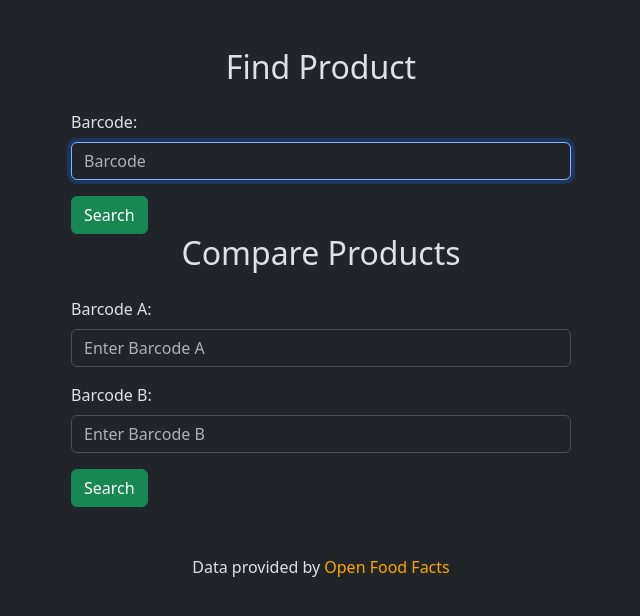
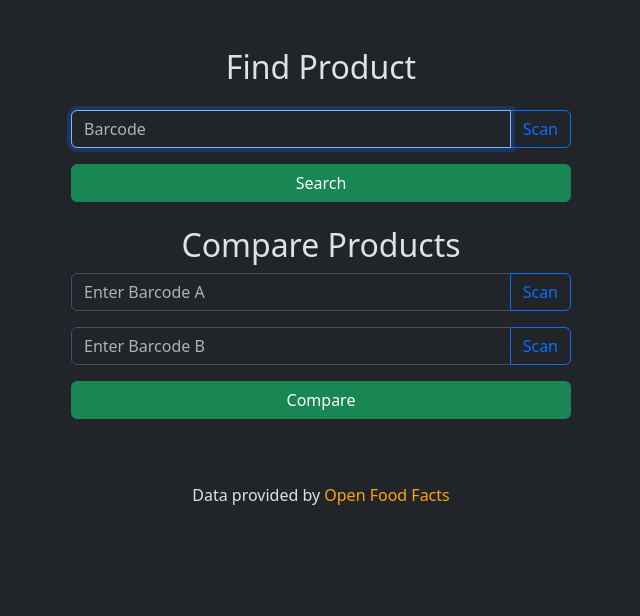
Before and after one commit to VincentBrodin/CalorieClash, a Flask app: page / in a window 1280 px wide. Shown: the part 64-680 px from the top of the page, without its empty margins (319-959 px from the left). Run offline with Flask 3, Linux system fonts and the light colour scheme; some libraries are stand-ins or nearby versions.

Commit message:
Final polish

```diff
--- a/app.py
+++ b/app.py
@@ -7,7 +7,7 @@ import pytz
 from helper import (
     apology, fix_time, login_required, insert_search, insert_settings,
     sort_by_search_time, insert_user_product, insert_new_list, get_product,
-    apology_error
+    apology_error, get_saved
 )
 
 app = Flask(__name__)
@@ -41,8 +41,7 @@ def index():
     saved = []
     # Grab all users saved products to show as autocomplete
     if session.get("user_id"):
-        saved = db.execute(
-            "SELECT * FROM user_products, products WHERE user_id = ? AND product_id = id", session["user_id"])
+        saved = get_saved(session["user_id"])
     return render_template("index.html", saved=saved)
 
 
@@ -159,6 +158,7 @@ def compare_products():
 
     is_saved_a = False
     if session.get("user_id"):
+        insert_search(db, session["user_id"], barcode_a)
         saved = db.execute(
             "SELECT * FROM user_products WHERE user_id = ? AND product_id = ?", session["user_id"], barcode_a)
         is_saved_a = len(saved) != 0
@@ -174,6 +174,7 @@ def compare_products():
 
     is_saved_b = False
     if session.get("user_id"):
+        insert_search(db, session["user_id"], barcode_b)
         saved = db.execute(
             "SELECT * FROM user_products WHERE user_id = ? AND product_id = ?", session["user_id"], barcode_b)
         is_saved_b = len(saved) != 0
@@ -205,11 +206,9 @@ def shopping_list():
 
     saved = []
     if session.get("user_id"):
-        saved = db.execute(
-            "SELECT * FROM user_products, products WHERE user_id = ? AND product_id = id", session["user_id"])
+        saved = get_saved(session["user_id"])
 
     return render_template("list.html", shopping_list=shopping_list, products=products, saved=saved)
-
 
 # Grab all users saved products to show as autocomplete
 @app.route("/add_product_to_list", methods=["POST"])
--- a/helper.py
+++ b/helper.py
@@ -49,7 +49,7 @@ def get_product(barcode):
 
         if not validate_data(data):
             product.has_error = True
-            product.error.status = 404
+            product.error.status = 403
             product.error.message = "Product is missing data"
             return product
 
@@ -194,3 +194,6 @@ def login_required(f):
         return f(*args, **kwargs)
 
     return decorated_function
+
+def get_saved(user_id):
+    return db.execute("SELECT DISTINCT p.id, p.name FROM products p JOIN (SELECT product_id FROM user_searches WHERE user_id = ? UNION SELECT product_id FROM user_products WHERE user_id = ?) combined ON p.id = combined.product_id", user_id, user_id)
--- a/templates/index.html
+++ b/templates/index.html
@@ -2,6 +2,10 @@
 
 {% block title %}
     Home
+{% endblock %}
+
+{% block head %}
+    <script src="https://unpkg.com/html5-qrcode@2.0.9/dist/html5-qrcode.min.js" async></script>
 {% endblock %}
 
 {% block main %}
@@ -14,24 +18,113 @@
         <!--Search Products-->
         <h2 class="mb-4 text-center">Find Product</h2>
         <form action="/search_barcode" method="get" class="w-100" style="max-width: 500px;">
-        <div class="form-group mb-3">
-            <label for="barcode" class="form-label">Barcode:</label>
-            <input type="text" list="saved" name="barcode" class="form-control" required placeholder="Barcode" autofocus autocomplete="off">
+            <div class="input-group mb-3">
+                <input type="text" list="saved" id="barcode" name="barcode" class="form-control" required placeholder="Barcode" autofocus autocomplete="off">
+                <button type="button" class="btn btn-outline-primary" onclick="startQrScanner('barcode')">
+                    <i class="bi bi-camera"></i> Scan
+                </button>
             </div>
-        <button type="submit" class="btn btn-success btn-block">Search</button>
+            <button type="submit" class="btn btn-success w-100">Search</button>
         </form>
+
         <!--Compare Products-->
-    <h2 class="mb-4 text-center">Compare Products</h2>
+        <h2 class="mt-4 text-center">Compare Products</h2>
         <form action="/compare_products" method="get" class="w-100" style="max-width: 500px;">
-        <div class="form-group mb-3">
-            <label for="barcode_a" class="form-label">Barcode A:</label>
-            <input type="text" list="saved" id="barcode_a" name="barcode_a" required class="form-control" placeholder="Enter Barcode A" autofocus autocomplete="off">
+            <div class="input-group mb-3">
+                <input type="text" list="saved" id="barcode_a" name="barcode_a" required class="form-control" placeholder="Enter Barcode A" autocomplete="off">
+                <button type="button" class="btn btn-outline-primary" onclick="startQrScanner('barcode_a')">
+                    <i class="bi bi-camera"></i> Scan
+                </button>
             </div>
-        <div class="form-group mb-3">
-            <label for="barcode_b" class="form-label">Barcode B:</label>
-            <input type="text" list="saved" id="barcode_b" name="barcode_b" required class="form-control" placeholder="Enter Barcode B" autofocus autocomplete="off">
+            <div class="input-group mb-3">
+                <input type="text" list="saved" id="barcode_b" name="barcode_b" required class="form-control" placeholder="Enter Barcode B" autocomplete="off">
+                <button type="button" class="btn btn-outline-primary" onclick="startQrScanner('barcode_b')">
+                    <i class="bi bi-camera"></i> Scan
+                </button>
             </div>
-        <button type="submit" class="btn btn-success btn-block">Search</button>
+            <button type="submit" class="btn btn-success w-100">Compare</button>
         </form>
+
+        <div id="qr-reader-container" class="mt-3">
+            <div id="qr-reader"></div>
+            <p id="qr-reader-error" class="text-danger d-none mt-2"></p> <!-- Error message -->
         </div>
+    </div>
+
+<script>
+    let qrScannerInstance;
+    let errorTimeout;
+    let isScanning = false;
+
+    function initializeQrScanner() {
+        if (qrScannerInstance) return;
+
+        qrScannerInstance = new Html5QrcodeScanner(
+            "qr-reader", {
+                fps: 20,
+                qrbox: { width: 300, height: 300 },
+                aspectRatio: 1.0,
+                disableFlip: false,
+                experimentalFeatures: {
+                    useBarCodeDetectorIfSupported: true
+                },
+                videoConstraints: {
+                    facingMode: "environment",  // Use the back camera for QR scanning
+                    width: { ideal: 300 },
+                    height: { ideal: 300 }
+                }
+            }
+        );
+    }
+
+    function startQrScanner(targetInputId) {
+        if (isScanning) return;
+        isScanning = true;
+
+        const inputField = document.getElementById(targetInputId);
+
+        document.getElementById('qr-reader-container').classList.remove('d-none');
+
+        initializeQrScanner();
+
+        qrScannerInstance.render(
+            (decodedText) => {
+                inputField.value = decodedText;
+                clearTimeout(errorTimeout);
+                hideErrorMessage();
+                stopQrScanner();
+            },
+            (error) => {
+                clearTimeout(errorTimeout);
+                errorTimeout = setTimeout(() => {
+                    showErrorMessage("Unable to detect QR code, please try again.");
+                }, 1000);             }
+        );
+    }
+
+    function stopQrScanner() {
+        if (qrScannerInstance) {
+            qrScannerInstance.clear().then(() => {
+                document.getElementById("qr-reader").innerHTML = "";
+                document.getElementById('qr-reader-container').classList.add('d-none');
+                isScanning = false;
+                document.getElementById('loading-spinner').style.display = "none";
+            }).catch((error) => {
+                    console.error("Failed to clear QR scanner.", error);
+                });
+        }
+    }
+
+    function showErrorMessage(message) {
+        const errorElem = document.getElementById('qr-reader-error');
+        errorElem.innerText = message;
+        errorElem.classList.remove('d-none');
+        stopQrScanner();
+    }
+
+    function hideErrorMessage() {
+        const errorElem = document.getElementById('qr-reader-error');
+        errorElem.classList.add('d-none');
+    }
+</script>
 {% endblock %}
--- a/templates/layout.html
+++ b/templates/layout.html
@@ -14,6 +14,7 @@
 
         <!-- https://favicon.io/emoji-favicons/money-bag/ -->
         <link href="/static/favicon.ico" rel="icon">
+        <link rel="icon" type="image/x-icon" href="/static/images/CCIcon.png">
 
         <link rel="stylesheet" href="/static/index.css">
 
```
Also changed, not shown: idea.md (deleted, +0 -3 lines), templates/list.html (+14 -4 lines), README.md, data.db, static/images/CCIcon.png (added). Lines whose indentation alone changed are shown as unchanged.
